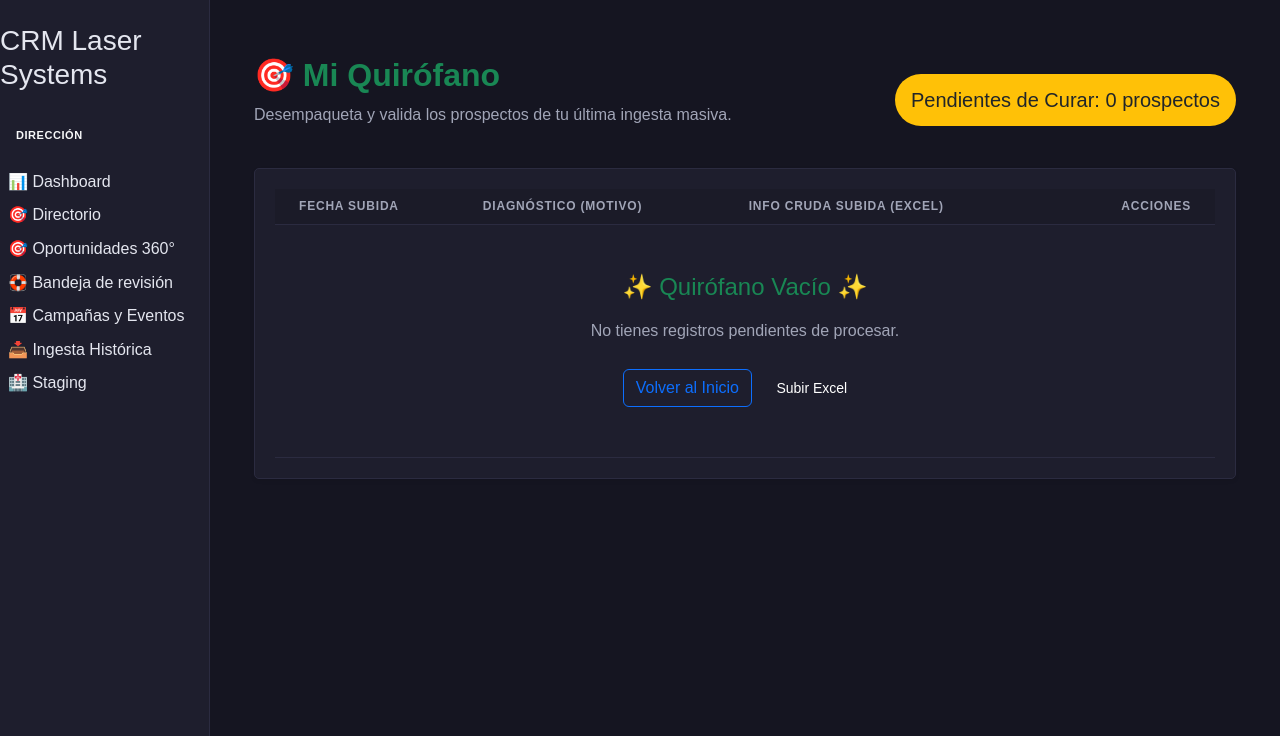
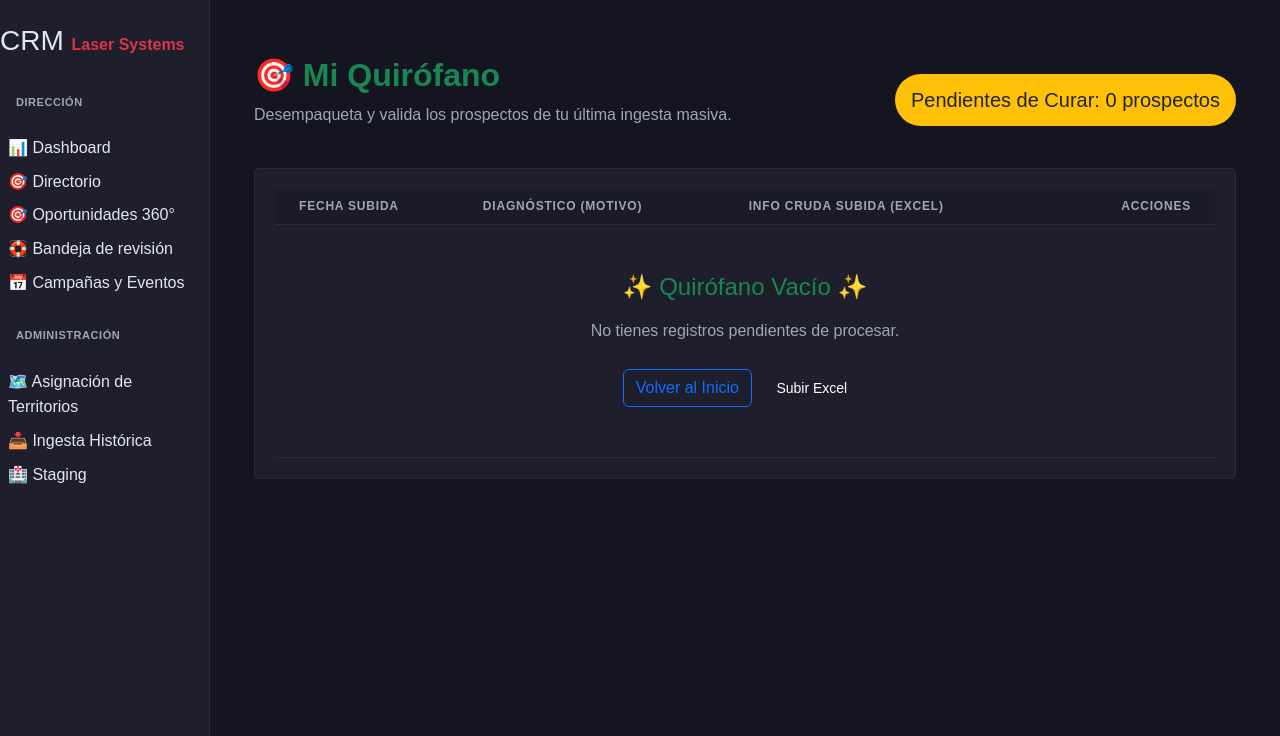
Before and after one commit to cesarco6/crmlasersystems1, a Django app: page /agente/staging/ in a window 1280 px wide. Shown: the part 64-800 px from the top of the page. Run offline with Django 5.2, Linux system fonts and the light colour scheme; the visitor is signed in with stand-in values (Sample User, id 1); data that the repository does not hold is empty; some libraries are stand-ins or nearby versions.

Commit message:
Ultimando detalles UX/UI (26/04/2026)

```diff
--- a/backend/static/css/styles.css
+++ b/backend/static/css/styles.css
@@ -1465,11 +1465,16 @@ body {
         color: var(--ers-text-primary);
         margin: 0;
         font-weight: 700;
+        span {
+          color: rgba(204, 46, 46, 0.849);
+          font-size: 1.4rem;
+        }
     }
 
     .login-header p {
         color: var(--text-secondary);
-        font-size: 1rem;
+        font-size: 1.1rem;
+        font-weight: 500;
     }
 
     .login-form {
--- a/backend/templates/base.html
+++ b/backend/templates/base.html
@@ -14,7 +14,7 @@
     <link rel="stylesheet" href="https://cdn.jsdelivr.net/npm/bootstrap-icons@1.11.3/font/bootstrap-icons.min.css">
 
     <!-- Custom CSS -->
-    <link rel="stylesheet" href="{% static 'css/styles.css' %}?v=1.5">
+    <link rel="stylesheet" href="{% static 'css/styles.css' %}?v=1.6">
     <link rel="stylesheet" href="{% static 'css/crm-mobile.css' %}?v=1.1">
     {% block extra_css %}{% endblock %}
 
@@ -29,25 +29,29 @@
     <!-- Menú Lateral -->
     <aside class="sidebar" id="sidebar">
         <div class="sidebar-header">
-            <h3>CRM Laser Systems</h3>
+            <h3>CRM <span class="text-danger fw-bold fs-6">Laser Systems</span></h3>
         </div>
         <ul class="sidebar-nav ps-0 list-unstyled">
             {% if user.is_superuser %}
-                <li class="menu-title text-uppercase text-light fw-bold mb-2 mt-3 px-3">Dirección</li>
+                <li class="menu-title text-muted fw-bold mb-2 mt-3 px-3">Dirección</li>
                 <li><a class="leftmenu" href="{% url 'director_dashboard' %}">📊 Dashboard</a></li>
                 <li><a class="leftmenu" href="{% url 'director_directorio' %}">🎯 Directorio</a></li>
                 <!-- <li><a class="leftmenu" href="{% url 'director_territorios' %}">🗺️ Asignación de Territorios</a></li> -->
                 <li><a class="leftmenu" href="{% url 'director_fidelizacion' %}">🎯 Oportunidades 360°</a></li>
                 <li><a class="leftmenu" href="{% url 'director_rescate' %}">🛟 Bandeja de revisión</a></li>
                 <li><a class="leftmenu" href="{% url 'director_eventos' %}">📅 Campañas y Eventos</a></li>
-                <li><a class="leftmenu" href="{% url 'director_ingesta' %}">📥 Ingesta Histórica</a></li>
-                <li><a class="leftmenu" href="{% url 'staging_list' %}">🏥 Staging</a></li>
 
             {% else %}
-                <li class="menu-title text-uppercase text-muted fw-bold mb-2 mt-3 px-3">V e n t a s</li>
+                <li class="menu-title text-muted fw-bold mb-2 mt-3 px-3">V e n t a s</li>
                 <li><a class="leftmenu" href="{% url 'dashboard_agente' %}">🎯 Dashboard</a></li>
                 <li><a class="leftmenu" href="{% url 'ingesta_masiva' %}">📥 Carga de Prospectos</a></li>
                 <li><a class="leftmenu" href="{% url 'agente_staging_list' %}">🏥 Staging</a></li>
+            {% endif %}
+            {% if user.is_staff %}
+                <li class="menu-title text-muted fw-bold mb-2 mt-3 px-3">Administración</li>
+                <li><a class="leftmenu" href="{% url 'director_territorios' %}">🗺️ Asignación de Territorios</a></li>
+                <li><a class="leftmenu" href="{% url 'director_ingesta' %}">📥 Ingesta Histórica</a></li>
+                <li><a class="leftmenu" href="{% url 'staging_list' %}">🏥 Staging</a></li>
             {% endif %}
         </ul>
     </aside>
--- a/backend/templates/login.html
+++ b/backend/templates/login.html
@@ -6,7 +6,7 @@
   <meta name="viewport" content="width=device-width, initial-scale=1.0">
   <title>CRM Laser Systems - Iniciar Sesión</title>
   {% load static %}
-  <link rel="stylesheet" href="{% static 'css/styles.css' %}">
+  <link rel="stylesheet" href="{% static 'css/styles.css' %}?v=1.6">
   <link rel="stylesheet" href="https://cdn.jsdelivr.net/npm/bootstrap-icons@1.11.3/font/bootstrap-icons.min.css">
   <script>
     // FOUC Prevention
@@ -22,7 +22,7 @@
     <div class="login-card">
       <div class="login-header">
         <img src="{% static 'images/LOGO-QUANTUM-logochico.png' %}" alt="Logo CRM Laser Systems">
-        <h1>CRM Laser Systems</h1>
+        <h1>CRM <span>Laser Systems</span></h1>
         <p>Bienvenidos</p>
       </div>
 
--- a/backend/templates/maintenance.html
+++ b/backend/templates/maintenance.html
@@ -12,7 +12,7 @@
 
     <!-- Custom CSS -->
     {% load static %}
-    <link rel="stylesheet" href="{% static 'css/styles.css' %}">
+    <link rel="stylesheet" href="{% static 'css/styles.css' %}?v=1.6">
 
     <script>
       (function() {
--- a/backend/templates/welcome_overlay.html
+++ b/backend/templates/welcome_overlay.html
@@ -3,7 +3,7 @@
     <div class="welcome-content">
         <img src="{% static 'images/LOGO-QUANTUM-logochico.png' %}" alt="Logo LS" class="img-fluid welcome-logo">
         <h2 class="welcome-title">Bienvenido, {{ request.user.first_name|title|default:"Compañero" }}</h2>
-        <p class="welcome-subtitle text-ers-muted">Inicializando tu área de trabajo en tiempo real...</p>
+        <p class="welcome-subtitle text-ers-muted">Inicializando tu área de trabajo...</p>
         <div class="welcome-spinner"></div>
     </div>
 </div>
```
Also changed, not shown: backend/templates/ficha_trabajo.html (+6 -6 lines).
